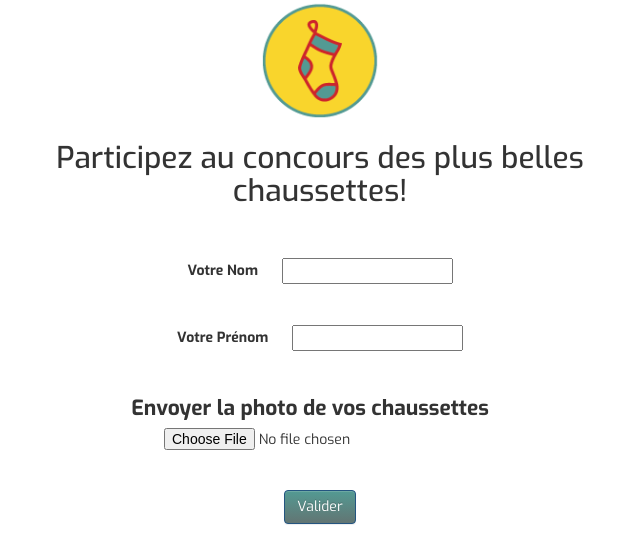
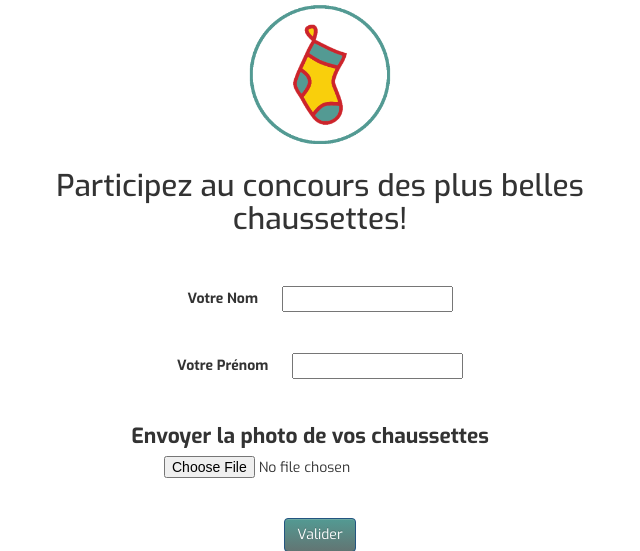
Before and after one commit to WildCodeSchool/lyon_socks_contest, a PHP site: page / in a window 1280 px wide. Shown: the top 551 px of the page, without its empty margins (320-960 px from the left). Run offline with PHP 8.4, Linux system fonts and the light colour scheme; some libraries are stand-ins or nearby versions.

Commit message:
Evolution of the style.css for login.php and changed image socks-icon.png

```diff
--- a/public/css/style.css
+++ b/public/css/style.css
@@ -8,6 +8,8 @@ body {
 #sock-icon {
     width: 20%;
     height: 20%;
+    min-width: 150px;
+    min-height: 150px;
 }
 
 .form-group {
@@ -41,7 +43,7 @@ label {
     background-color: rgba(255, 255, 255, 0.5);
     display: inline-block;
     margin-top: 5%;
-
+    border-radius: 30px;
 }
 
 #logo-wcs-deer {
```
Also changed, not shown: public/img/socks-icon.png.
